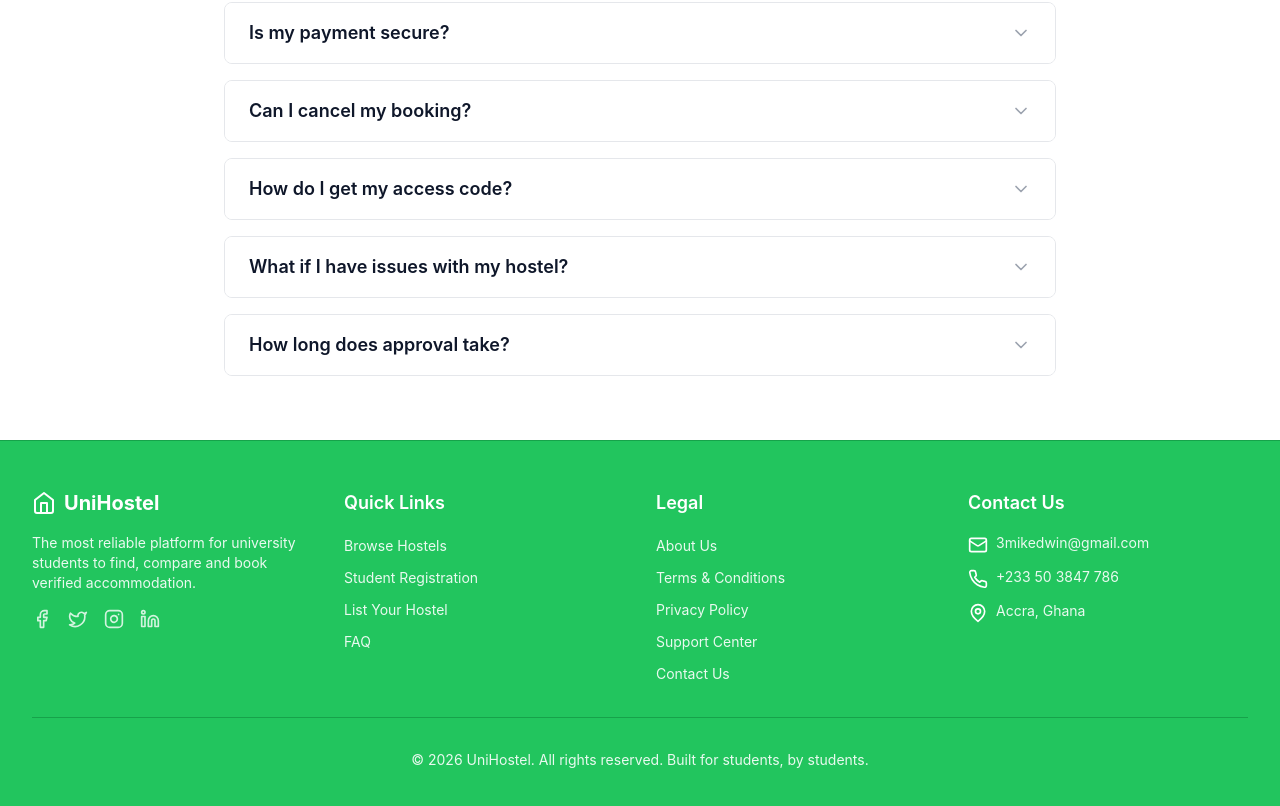
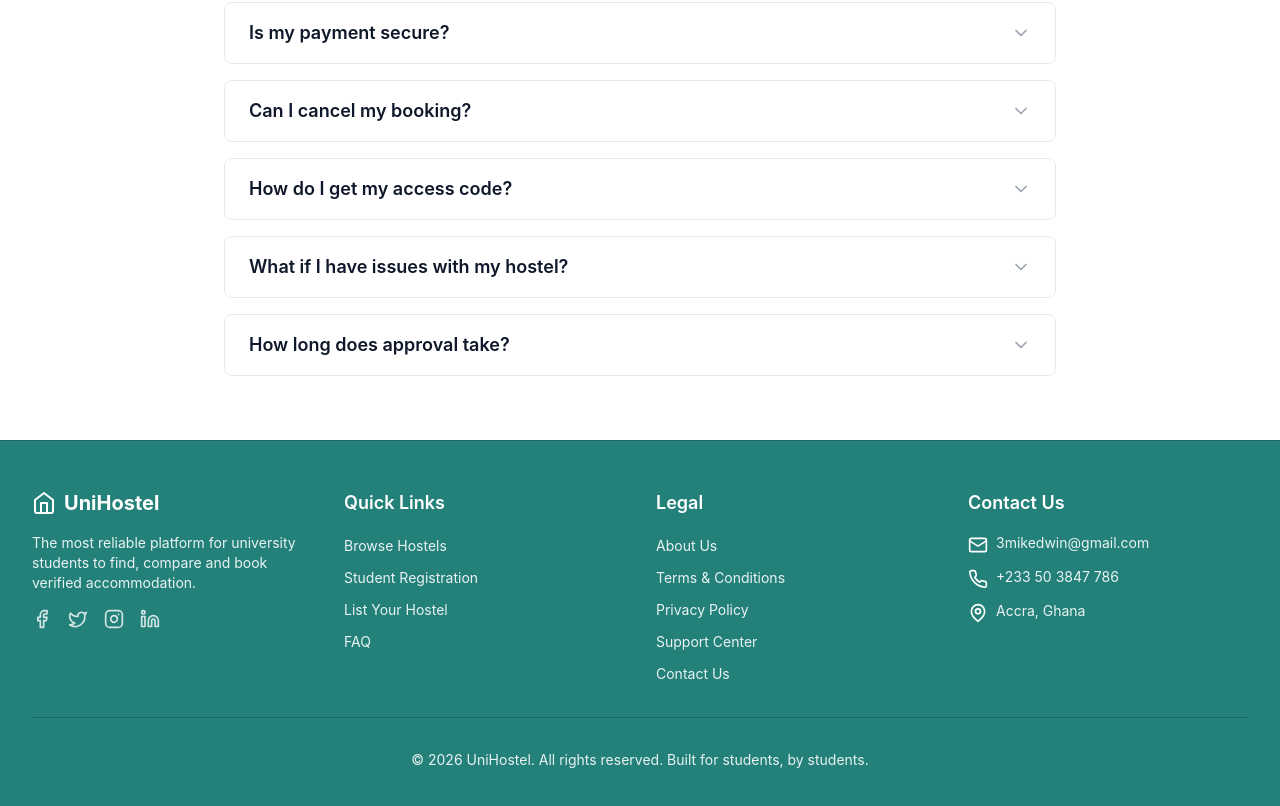
Before and after one commit to Mikedwin/UniHostel, a React (Create React App) app in the folder frontend/: page / in a window 1280 px wide. Shown: the part 1240-2046 px from the top of the page. Built offline with nearby package versions, Linux system fonts and the light colour scheme; no server answers.

Commit message:
Change footer background to teal #23817A

```diff
--- a/frontend/src/components/Footer.js
+++ b/frontend/src/components/Footer.js
@@ -4,7 +4,7 @@ import { Home, Mail, Phone, MapPin, Facebook, Twitter, Instagram, Linkedin } fro
 
 const Footer = () => {
   return (
-    <footer className="bg-[#22C55E] border-t border-green-600">
+    <footer className="bg-[#23817A] border-t border-[#1a6660]">
       <div className="max-w-7xl mx-auto px-4 sm:px-6 lg:px-8 py-8 sm:py-12">
         <div className="grid grid-cols-1 sm:grid-cols-2 lg:grid-cols-4 gap-6 sm:gap-8">
           {/* About Section */}
@@ -118,7 +118,7 @@ const Footer = () => {
         </div>
 
         {/* Bottom Bar */}
-        <div className="border-t border-green-600 mt-6 sm:mt-8 pt-6 sm:pt-8 text-center">
+        <div className="border-t border-[#1a6660] mt-6 sm:mt-8 pt-6 sm:pt-8 text-center">
           <p className="text-xs sm:text-sm text-white/90">
             © {new Date().getFullYear()} UniHostel. All rights reserved. Built for students, by students.
           </p>
```
